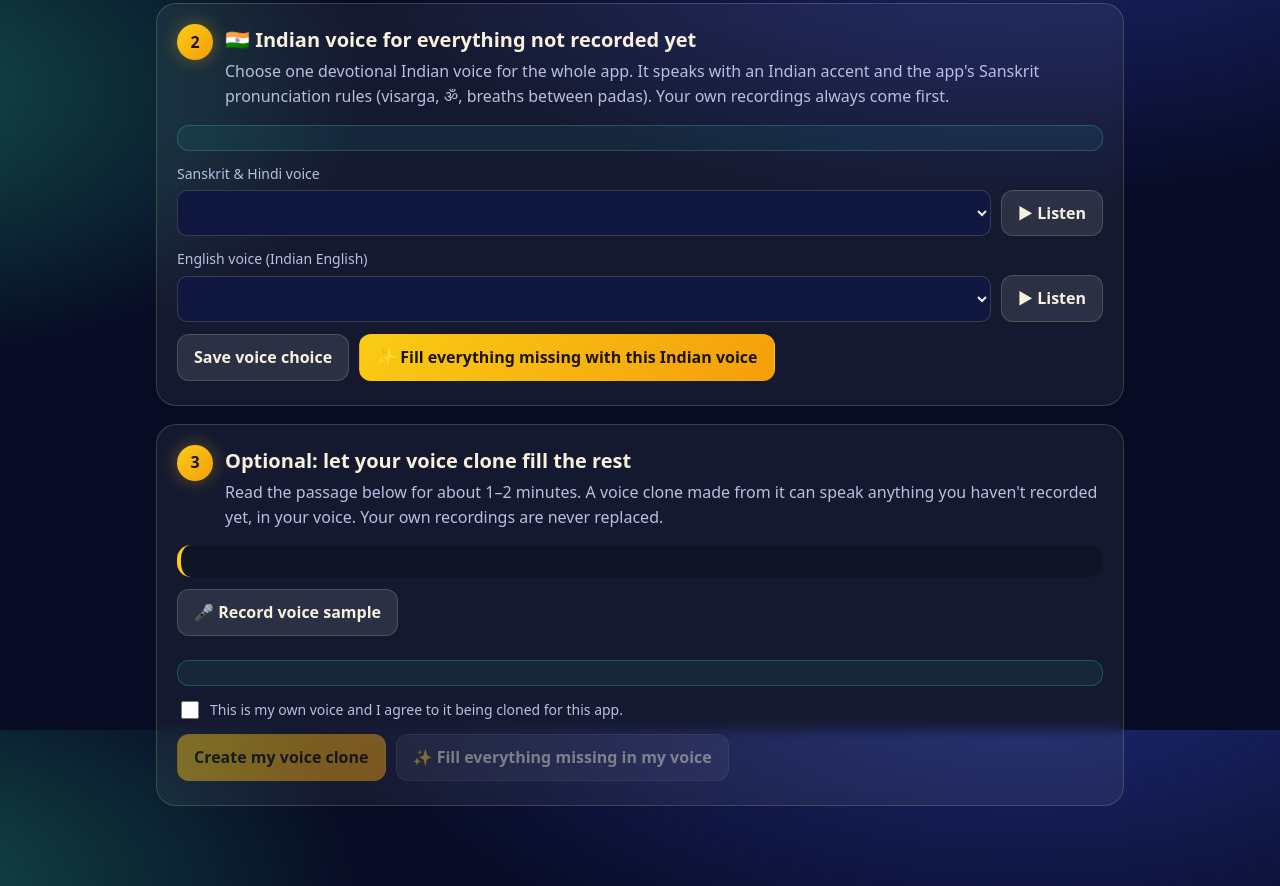
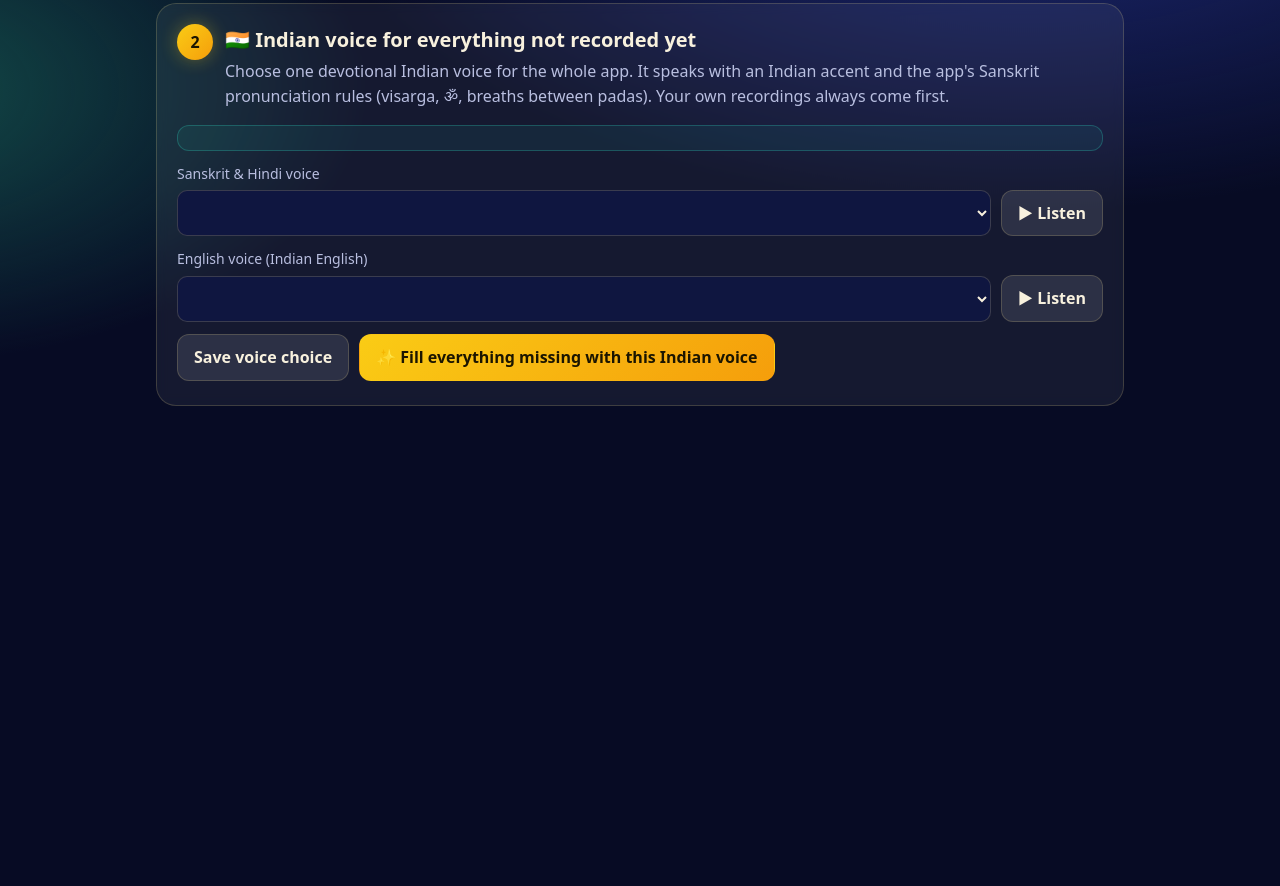
Before and after one commit to dhanashreee194/shravanmangalam, a website: page cms/public/studio.html in a window 1280 px wide. Shown: the part 870-1756 px from the top of the page. After the commit the page ends 1356 px from the top, so only its background shows below. Drawn offline with Linux system fonts and the light colour scheme; no server answers; sample sign-in values are in the browser's storage.

Commit message:
Voice Studio: show the voice-clone card only when an ElevenLabs key is set
Co-Authored-By: Claude Opus 5.5 <noreply@anthropic.com>

```diff
--- a/cms/public/studio.html
+++ b/cms/public/studio.html
@@ -118,8 +118,8 @@
       <p class="muted" id="indianStatus"></p>
     </section>
 
-    <!-- Step 3: voice clone -->
-    <section class="card">
+    <!-- Step 3: voice clone (hidden unless ELEVENLABS_API_KEY is set on the server) -->
+    <section class="card" id="cloneCard" hidden>
       <div class="step-head">
         <span class="step">3</span>
         <div>
--- a/cms/public/studio.js
+++ b/cms/public/studio.js
@@ -238,6 +238,8 @@ async function removeRecording() {
 // ---------- voice clone ----------
 let sampleRec = null;
 function renderVoice() {
+  // The voice clone is optional; show it only when the server has an ElevenLabs key.
+  $('#cloneCard').hidden = !voice.cloneService;
   $('#samples').innerHTML = voice.samples
     .map((u, i) => `<li><span>Sample ${i + 1}</span><audio controls preload="none" src="${esc(u)}"></audio><button class="btn ghost danger" data-del="${esc(u)}">Remove</button></li>`)
     .join('');
```
